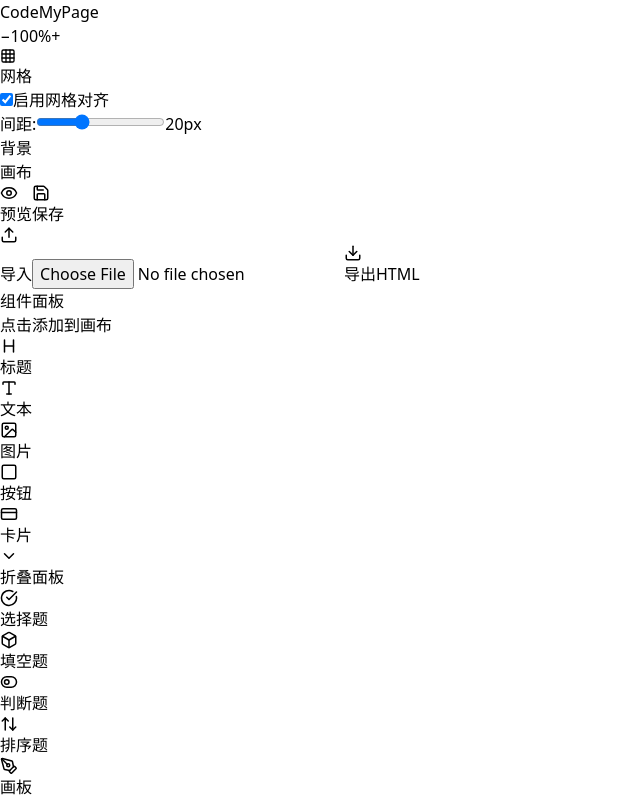
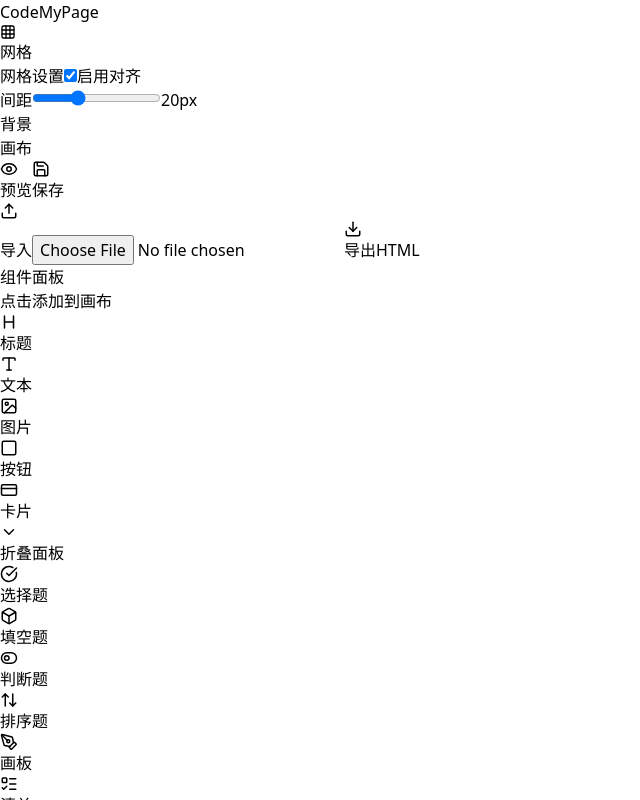
Before and after one commit to LYSteven-16/CodeMyPage, a React (Vite) app: page / in a window 1280 px wide. Both pictures are taken after a click on the button "网格". Shown: the top 800 px of the page, without its empty margins (0-640 px from the left). Built offline with nearby package versions, Linux system fonts and the light colour scheme.

Commit message:
Move zoom to bottom-right, optimize dropdown menus, add click-outside-to-close

```diff
--- a/src/App.tsx
+++ b/src/App.tsx
@@ -357,16 +357,10 @@
   return (
     <>
       {renderEditModal()}
-      <div className="h-screen flex flex-col" onClick={() => setShowGridSettings(false)}>
-        <div className="h-14 bg-white border-b flex items-center justify-between px-4">
+      <div className="h-screen flex flex-col">
+        <div className="h-14 bg-white border-b flex items-center justify-between px-4" onClick={() => { setShowGridSettings(false); setShowBgSettings(false); setShowCanvasSettings(false); }}>
           <h1 className="text-xl font-bold text-blue-600">CodeMyPage</h1>
           <div className="flex items-center gap-2">
-            <div className="flex items-center gap-1 bg-gray-100 rounded-lg px-2">
-              <button onClick={() => setZoom(Math.max(25, zoom - 25))} className="px-2 py-1 text-gray-600 hover:text-gray-800 font-bold">−</button>
-              <span className="text-sm w-12 text-center">{zoom}%</span>
-              <button onClick={() => setZoom(Math.min(200, zoom + 25))} className="px-2 py-1 text-gray-600 hover:text-gray-800 font-bold">+</button>
-            </div>
-
             {/* 网格设置 */}
             <div className="relative">
               <button
@@ -377,15 +371,20 @@
                 <span className="text-sm">网格</span>
               </button>
               {showGridSettings && (
-                <div className="absolute top-full mt-2 left-0 bg-white rounded-xl shadow-lg border p-4 w-56 z-50">
-                  <label className="flex items-center gap-2 text-sm mb-3">
-                    <input type="checkbox" checked={gridSettings.snapToGrid} onChange={(e) => handleGridChange({ snapToGrid: e.target.checked })} className="w-4 h-4" />
-                    启用网格对齐
-                  </label>
-                  <div className="flex items-center gap-2 text-sm">
-                    <span className="w-12">间距:</span>
-                    <input type="range" min="0" max="60" value={gridSettings.dotSpacing} onChange={(e) => handleGridChange({ dotSpacing: parseInt(e.target.value) })} className="flex-1" />
-                    <span className="w-10 text-right text-xs">{gridSettings.dotSpacing}px</span>
+                <div className="absolute top-full mt-2 left-0 bg-white rounded-xl shadow-lg border p-3 w-64 z-50" onClick={(e) => e.stopPropagation()}>
+                  <div className="flex items-center justify-between mb-3">
+                    <span className="text-sm font-medium">网格设置</span>
+                    <label className="flex items-center gap-2 text-sm">
+                      <input type="checkbox" checked={gridSettings.snapToGrid} onChange={(e) => handleGridChange({ snapToGrid: e.target.checked })} className="w-4 h-4 accent-blue-500" />
+                      启用对齐
+                    </label>
+                  </div>
+                  <div className="space-y-2">
+                    <div className="flex items-center gap-2 text-sm">
+                      <span className="w-14 text-gray-600">间距</span>
+                      <input type="range" min="0" max="60" value={gridSettings.dotSpacing} onChange={(e) => handleGridChange({ dotSpacing: parseInt(e.target.value) })} className="flex-1 h-2 bg-gray-200 rounded-lg appearance-none cursor-pointer" />
+                      <span className="w-12 text-right text-xs text-gray-500">{gridSettings.dotSpacing}px</span>
+                    </div>
                   </div>
                 </div>
               )}
@@ -401,11 +400,14 @@
                 <span className="text-sm">背景</span>
               </button>
               {showBgSettings && (
-                <div className="absolute top-full mt-2 left-0 bg-white rounded-xl shadow-lg border p-4 w-48 z-50">
-                  <div className="flex items-center gap-2 text-sm">
-                    <span className="w-12">颜色:</span>
-                    <input type="color" value={gridSettings.dotGridBackground} onChange={(e) => handleGridChange({ dotGridBackground: e.target.value })} className="w-8 h-8 rounded cursor-pointer border" />
-                    <span className="text-xs text-gray-500">{gridSettings.dotGridBackground}</span>
+                <div className="absolute top-full mt-2 left-0 bg-white rounded-xl shadow-lg border p-3 w-64 z-50" onClick={(e) => e.stopPropagation()}>
+                  <div className="flex items-center justify-between mb-2">
+                    <span className="text-sm font-medium">背景颜色</span>
+                  </div>
+                  <div className="flex items-center gap-3">
+                    <span className="text-sm text-gray-600">颜色</span>
+                    <input type="color" value={gridSettings.dotGridBackground} onChange={(e) => handleGridChange({ dotGridBackground: e.target.value })} className="w-10 h-10 rounded-lg cursor-pointer border-2 border-gray-200" />
+                    <span className="text-xs text-gray-500 font-mono">{gridSettings.dotGridBackground}</span>
                   </div>
                 </div>
               )}
@@ -421,16 +423,21 @@
                 <span className="text-sm">画布</span>
               </button>
               {showCanvasSettings && (
-                <div className="absolute top-full mt-2 left-0 bg-white rounded-xl shadow-lg border p-4 w-56 z-50">
-                  <div className="flex items-center gap-2 text-sm mb-3">
-                    <span className="w-12">颜色:</span>
-                    <input type="color" value={gridSettings.canvasBackground} onChange={(e) => handleGridChange({ canvasBackground: e.target.value })} className="w-8 h-8 rounded cursor-pointer border" />
-                    <span className="text-xs text-gray-500">{gridSettings.canvasBackground}</span>
+                <div className="absolute top-full mt-2 left-0 bg-white rounded-xl shadow-lg border p-3 w-64 z-50" onClick={(e) => e.stopPropagation()}>
+                  <div className="flex items-center justify-between mb-2">
+                    <span className="text-sm font-medium">画布设置</span>
                   </div>
-                  <div className="flex items-center gap-2 text-sm">
-                    <span className="w-12">圆角:</span>
-                    <input type="range" min="0" max="60" value={gridSettings.canvasBorderRadius} onChange={(e) => handleGridChange({ canvasBorderRadius: parseInt(e.target.value) })} className="flex-1" />
-                    <span className="w-10 text-right text-xs">{gridSettings.canvasBorderRadius}px</span>
+                  <div className="space-y-3">
+                    <div className="flex items-center gap-3">
+                      <span className="text-sm text-gray-600 w-14">颜色</span>
+                      <input type="color" value={gridSettings.canvasBackground} onChange={(e) => handleGridChange({ canvasBackground: e.target.value })} className="w-10 h-10 rounded-lg cursor-pointer border-2 border-gray-200" />
+                      <span className="text-xs text-gray-500 font-mono">{gridSettings.canvasBackground}</span>
+                    </div>
+                    <div className="flex items-center gap-2">
+                      <span className="text-sm text-gray-600 w-14">圆角</span>
+                      <input type="range" min="0" max="60" value={gridSettings.canvasBorderRadius} onChange={(e) => handleGridChange({ canvasBorderRadius: parseInt(e.target.value) })} className="flex-1 h-2 bg-gray-200 rounded-lg appearance-none cursor-pointer" />
+                      <span className="w-12 text-right text-xs text-gray-500">{gridSettings.canvasBorderRadius}px</span>
+                    </div>
                   </div>
                 </div>
               )}
@@ -442,9 +449,10 @@
             <button onClick={handleExport} className="flex items-center gap-2 px-4 py-2 bg-blue-500 text-white rounded-lg"><Download size={18} /> 导出HTML</button>
           </div>
         </div>
-        <div className={`flex-1 flex overflow-hidden transition-all ${showComponentEditor ? 'mr-80' : ''}`}>
+        <div className={`flex-1 flex overflow-hidden transition-all ${showComponentEditor ? 'mr-80' : ''}`} onClick={() => { setShowGridSettings(false); setShowBgSettings(false); setShowCanvasSettings(false); }}>
           <ComponentPanel onAdd={handleAddComponent} />
           <WorkArea
+            onClick={() => { setShowGridSettings(false); setShowBgSettings(false); setShowCanvasSettings(false); }}
             ref={workAreaRef}
             canvasRef={canvasRef}
             components={components}
@@ -497,9 +505,15 @@
           </>
         )}
 
-        <div className="fixed bottom-6 right-6 z-40">
-          <div className="flex items-center gap-2 px-3 py-1.5 bg-white/90 rounded-full shadow border text-xs text-gray-500">
-            <span>{CANVAS_WIDTH} × {CANVAS_MIN_HEIGHT}</span>
+        {/* 右下角：画布尺寸 + 缩放 */}
+        <div className="fixed bottom-6 right-6 z-40 flex items-center gap-3">
+          <div className="flex items-center gap-1 px-3 py-1.5 bg-white/90 rounded-full shadow border">
+            <span className="text-xs text-gray-500">{CANVAS_WIDTH} × {CANVAS_MIN_HEIGHT}</span>
+          </div>
+          <div className="flex items-center gap-1 px-2 py-1 bg-white/90 rounded-full shadow border">
+            <button onClick={() => setZoom(Math.max(25, zoom - 25))} className="w-6 h-6 flex items-center justify-center text-gray-600 hover:bg-gray-100 rounded-full font-bold">−</button>
+            <span className="text-xs text-gray-600 w-10 text-center">{zoom}%</span>
+            <button onClick={() => setZoom(Math.min(200, zoom + 25))} className="w-6 h-6 flex items-center justify-center text-gray-600 hover:bg-gray-100 rounded-full font-bold">+</button>
           </div>
         </div>
       </div>
```
